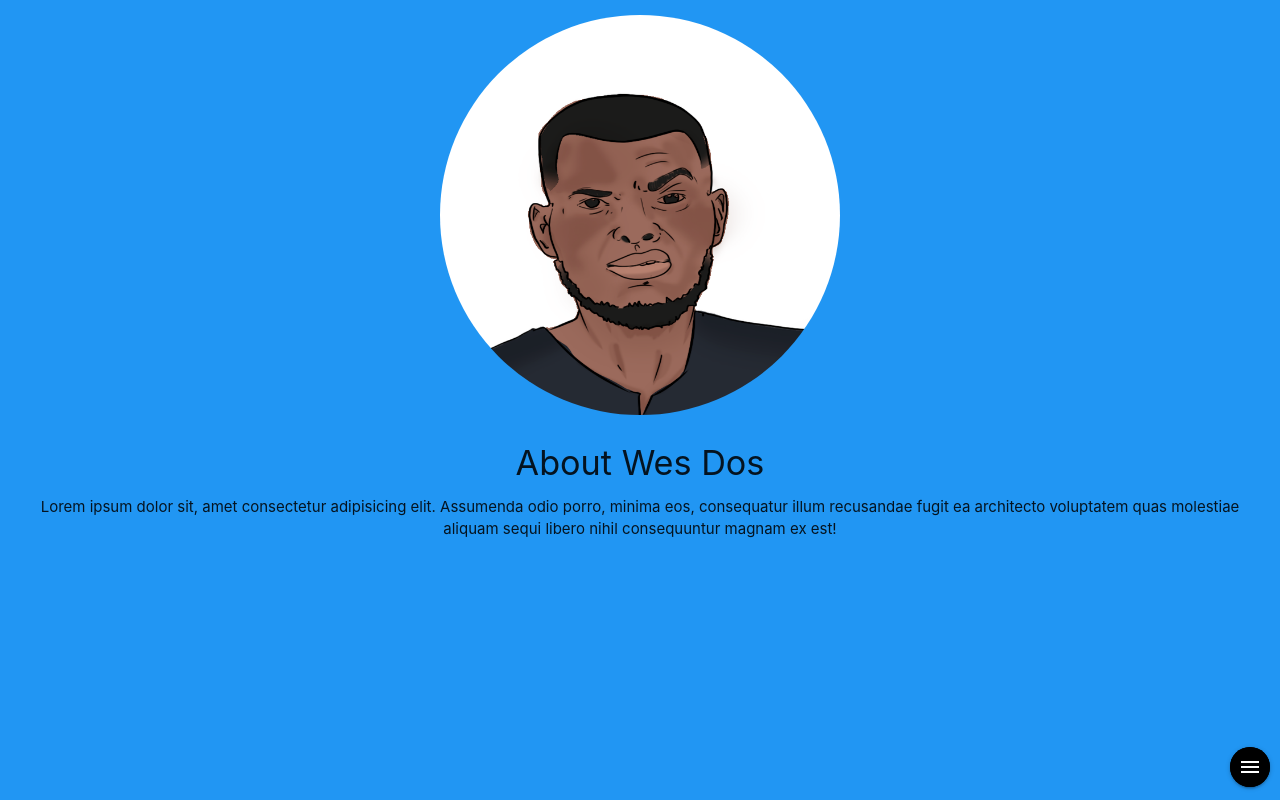
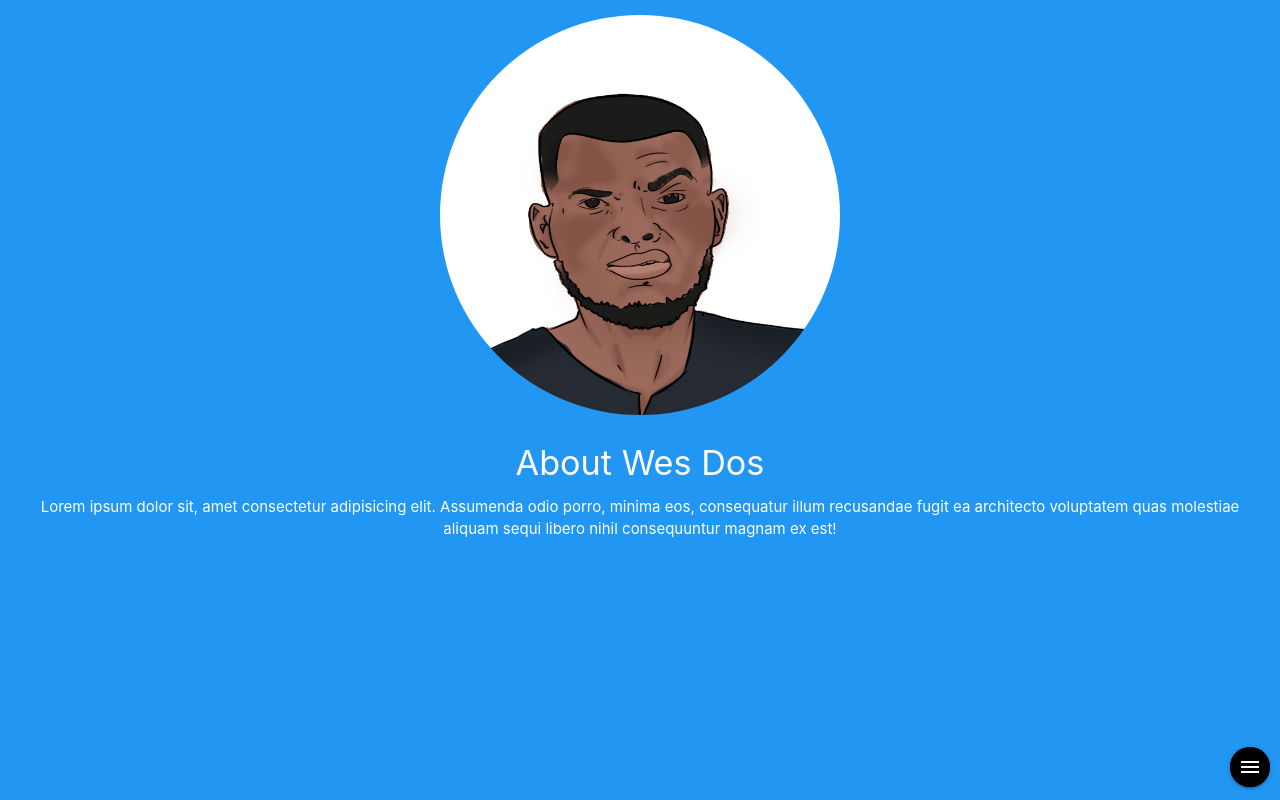
Before and after one commit to webBlaster/olamide, a plain HTML site: page index.html in a window 1280 px wide. Shown: the top 800 px of the page. Drawn offline with nearby package versions, Linux system fonts and the light colour scheme.

Commit message:
changed text to white

```diff
--- a/index.html
+++ b/index.html
@@ -28,8 +28,8 @@
 </div>
 <div class="section blue center">
     <img class="responsive-img circle" src="headshot.png" width="400" alt="headshot" />
-    <h4>About Wes Dos</h4>
-    <section class="info">
+    <h4 class="white-text">About Wes Dos</h4>
+    <section class="info white-text">
         Lorem ipsum dolor sit,
          amet consectetur adipisicing elit. Assumenda odio porro, minima eos,
           consequatur illum recusandae fugit ea architecto voluptatem quas molestiae aliquam sequi libero nihil consequuntur magnam ex est!
```
